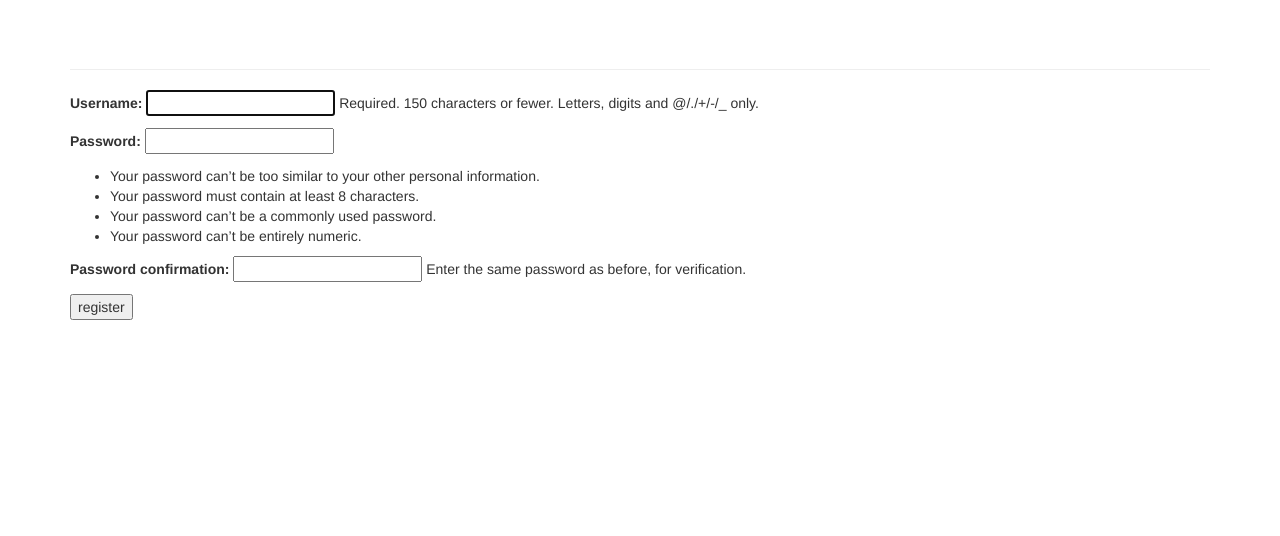
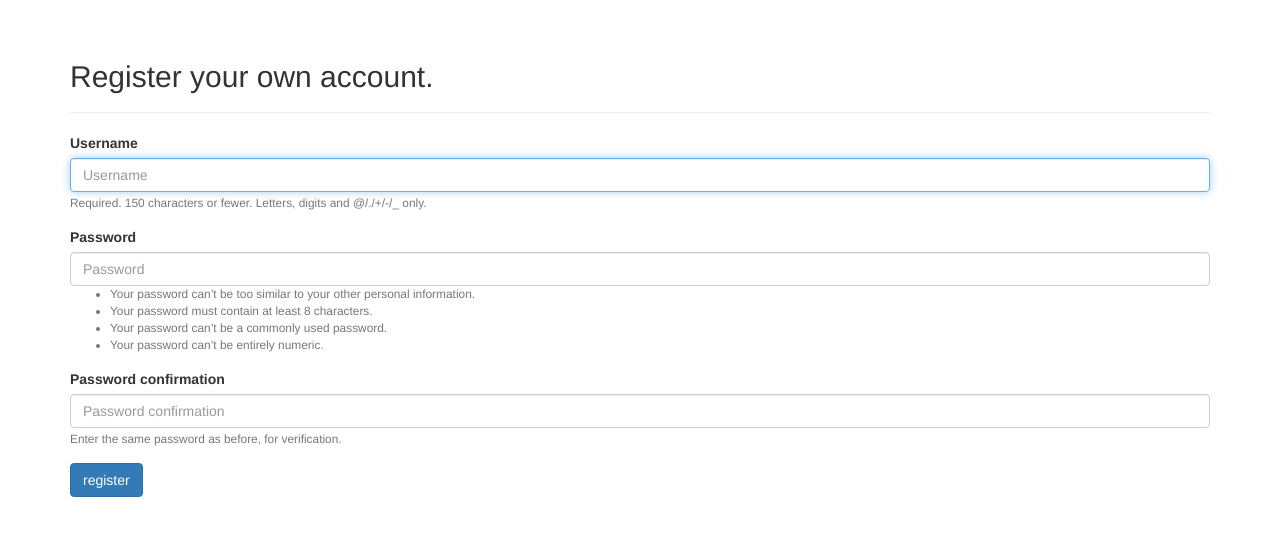
Before and after one commit to kynyka/ease_log, a Django app: page /users/register/ in a window 1280 px wide. Shown: the part 51-587 px from the top of the page. Run offline with Django 3.2, Linux system fonts and the light colour scheme; some libraries are stand-ins or nearby versions.

Commit message:
set Project Learning_log's style > set register.html with bootstrap

```diff
--- a/users/templates/users/register.html
+++ b/users/templates/users/register.html
@@ -1,12 +1,19 @@
 {% extends 'learning_logs/base.html' %}
+{% load bootstrap3 %}
+
+{% block header %}
+  <h2>Register your own account.</h2>
+{% endblock header %}
 
 {% block content %}
 
-  <form method='post' action="{% url 'users:register' %}">
+  <form method='post' action="{% url 'users:register' %}" class='form'>
   	{% csrf_token %}
-  	{{ form.as_p}}
+  	{% bootstrap_form form %}<!--替换\{{ form.as_p }\}-->
 
-  	<button name='submit'>register</button>
+  	{% buttons %}
+  	  <button name='submit' class='btn btn-primary'>register</button>
+  	{% endbuttons %}
   	<input type="hidden" name='next' value="{% url 'learning_logs:index' %}" />
   </form>
 
```
Also changed, not shown: db.sqlite3.
